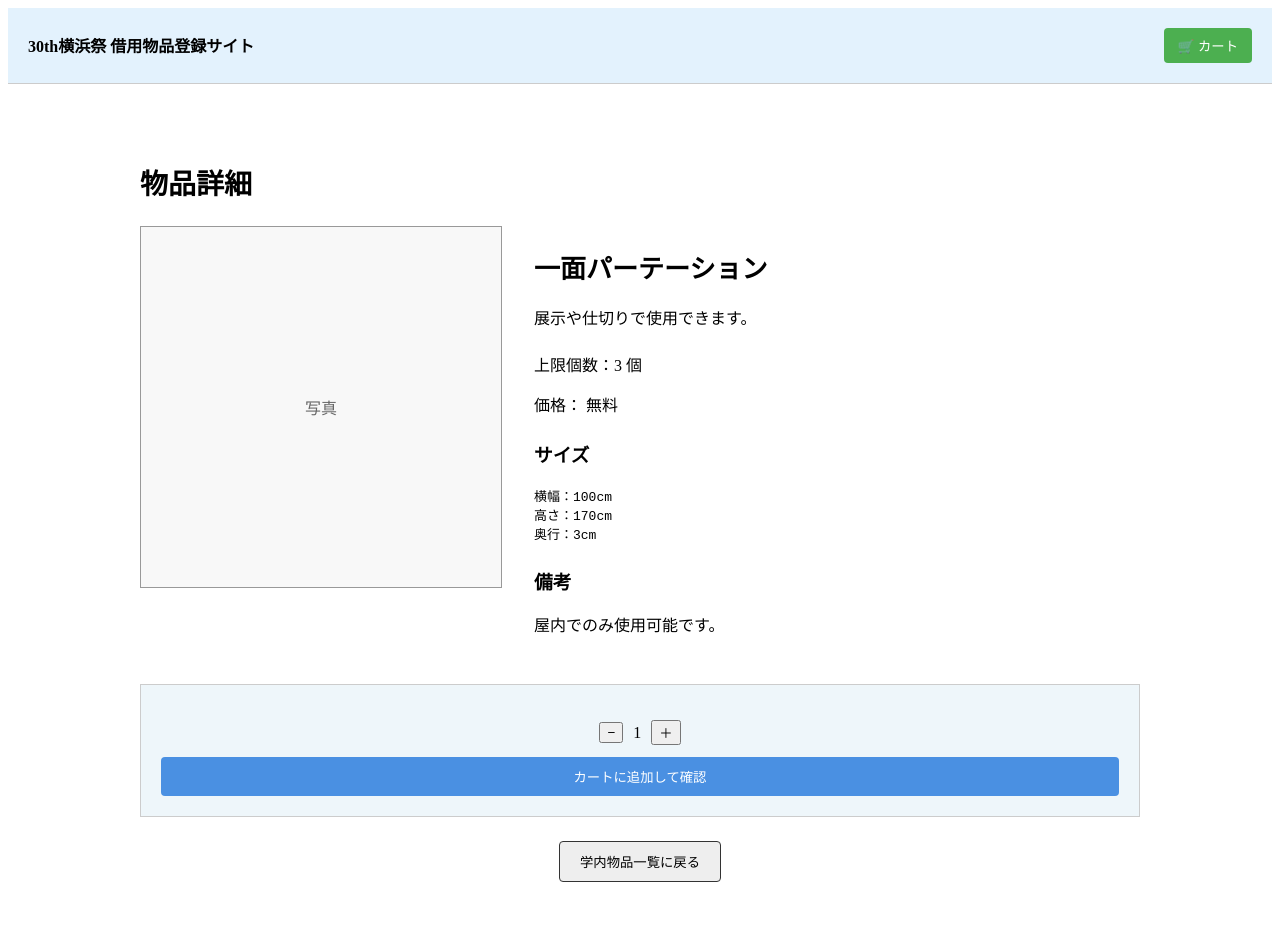
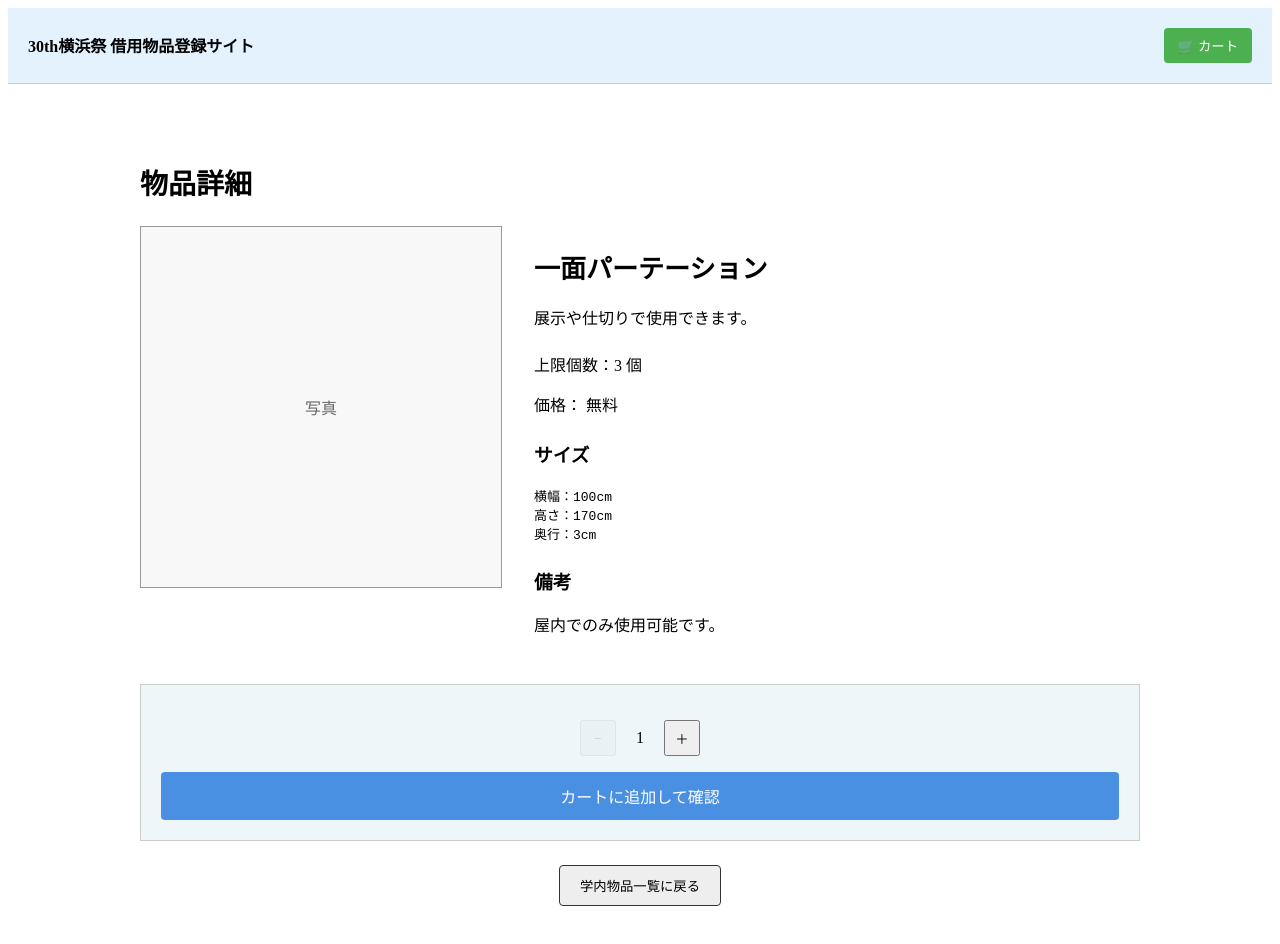
Before and after one commit to yokohamafest30kanri/yokohamasai-buppin, a Next.js app: page /items/1pa in a window 1280 px wide. Shown: the top 944 px of the page. Built offline with nearby package versions, Linux system fonts and the light colour scheme.

Commit message:
edit [id]/ItemDetailClient.tsx

```diff
--- a/app/items/[id]/ItemDetailClient.tsx
+++ b/app/items/[id]/ItemDetailClient.tsx
@@ -15,10 +15,9 @@ export default function ItemDetailClient({ item }: Props) {
   const router = useRouter();
 
   const handleAddToCart = () => {
-    // ✅ 1. カートに追加
     addToCart(item, qty);
 
-    // ✅ 2. state更新を待ってから遷移（超重要）
+    // state反映後に遷移
     setTimeout(() => {
       router.push("/cart");
     }, 0);
@@ -26,39 +25,57 @@ export default function ItemDetailClient({ item }: Props) {
 
   return (
     <div style={{ marginTop: "15px" }}>
-      {/* 数量操作 */}
+      {/* ===== 数量操作 ===== */}
       <div
         style={{
           display: "flex",
           justifyContent: "center",
           alignItems: "center",
-          gap: "10px",
-          marginBottom: "12px",
+          gap: "12px",
+          marginBottom: "16px",
         }}
       >
-        <button onClick={() => setQty(q => Math.max(1, q - 1))}>
+        {/* − ボタン（1のときは押せない） */}
+        <button
+          onClick={() => setQty((q) => Math.max(1, q - 1))}
+          disabled={qty === 1}
+          style={{
+            width: "36px",
+            height: "36px",
+            cursor: qty === 1 ? "not-allowed" : "pointer",
+            opacity: qty === 1 ? 0.4 : 1,
+          }}
+        >
           −
         </button>
 
-        <span>{qty}</span>
+        <span style={{ minWidth: "24px", textAlign: "center" }}>
+          {qty}
+        </span>
 
+        {/* ＋ ボタン（上限あり） */}
         <button
-          onClick={() => setQty(q => Math.min(item.maxQty, q + 1))}
+          onClick={() => setQty((q) => Math.min(item.maxQty, q + 1))}
+          style={{
+            width: "36px",
+            height: "36px",
+          }}
         >
           ＋
         </button>
       </div>
 
-      {/* ✅ カートに追加 → 自動でカートへ */}
+      {/* ===== カートに追加 ===== */}
       <button
         onClick={handleAddToCart}
         style={{
           width: "100%",
-          padding: "10px",
+          padding: "12px",
           backgroundColor: "#4a90e2",
           color: "#fff",
           border: "none",
           borderRadius: "4px",
+          fontSize: "16px",
           cursor: "pointer",
         }}
       >
```
